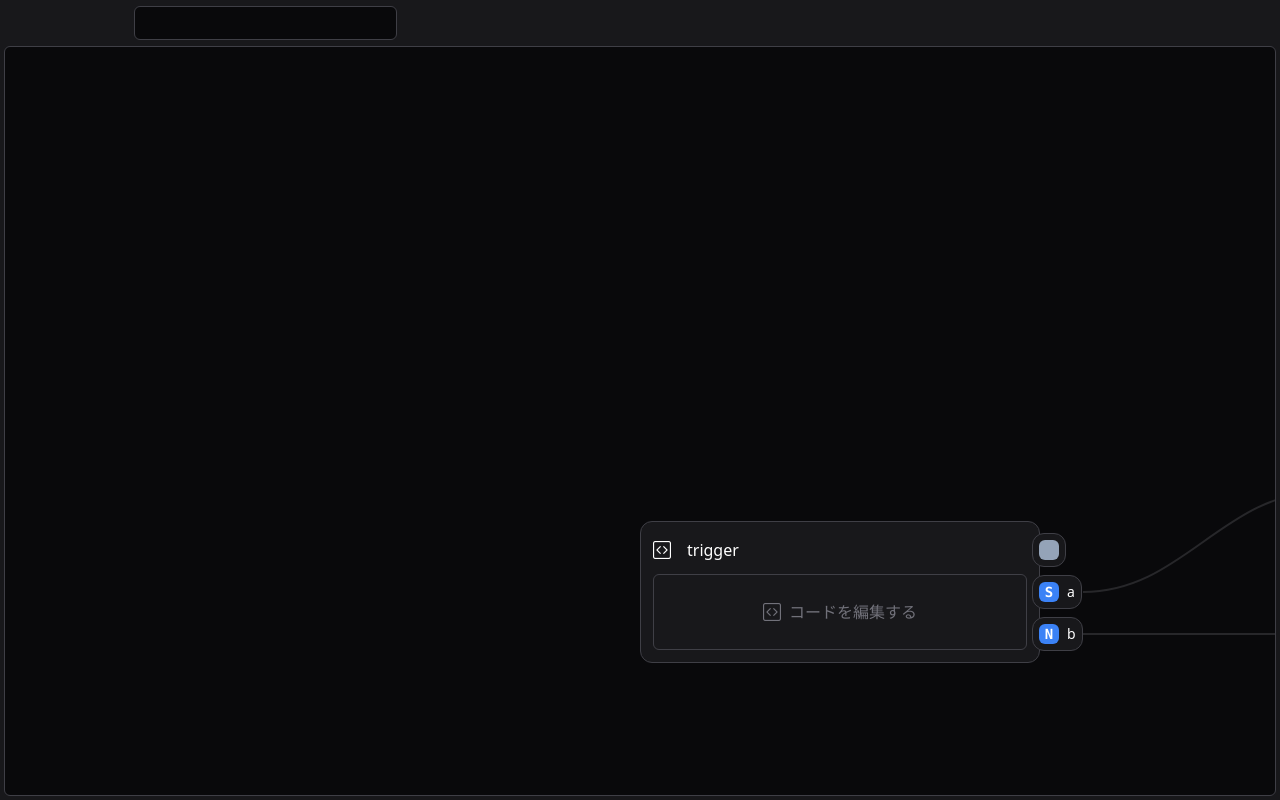
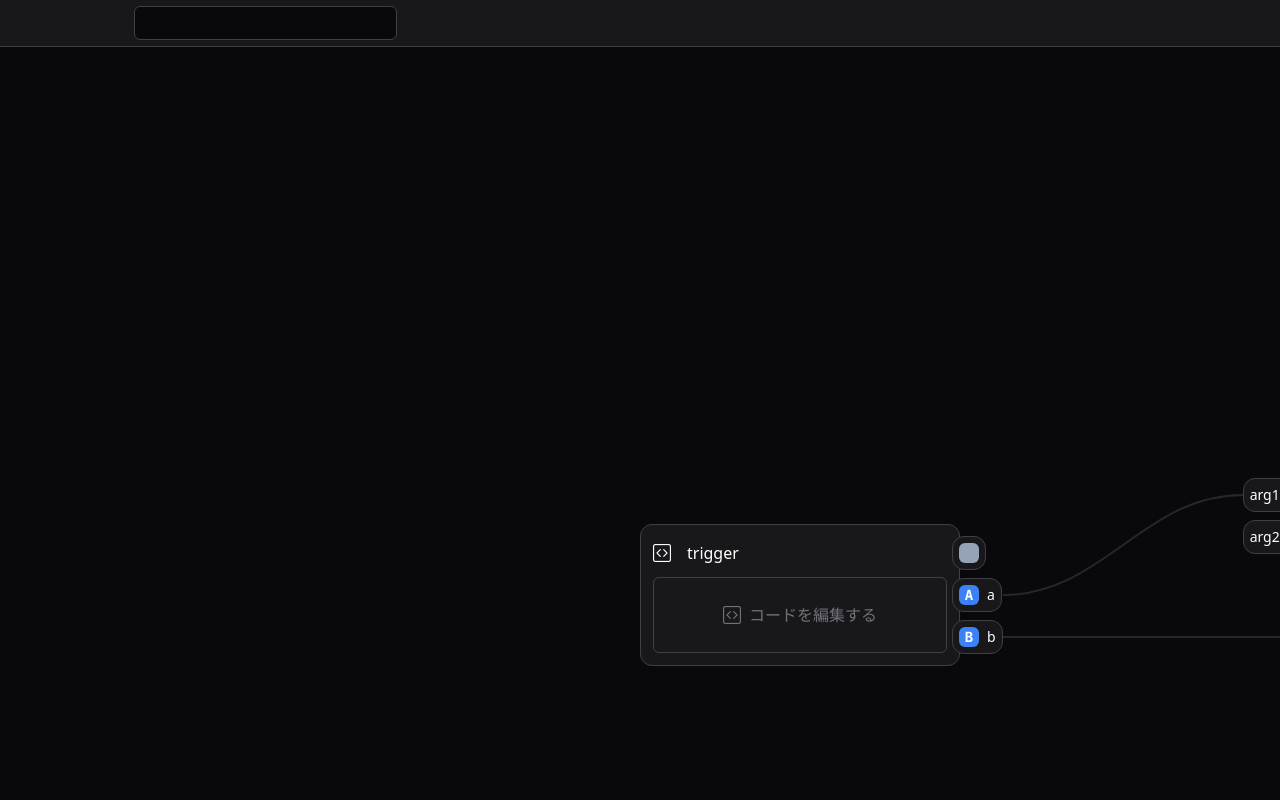
Before and after one commit to Ampoi/Pasta, a Vue app: page / in a window 1280 px wide. Built offline with nearby package versions, Linux system fonts and the light colour scheme.

Commit message:
ブロックのコンポーネントをひとまとめにした

```diff
--- a/src-tauri/tauri.conf.json
+++ b/src-tauri/tauri.conf.json
@@ -23,7 +23,8 @@
         "open": true
       },
       "window": {
-        "startDragging": true
+        "startDragging": true,
+        "maximize": true
       }
     },
     "windows": [
--- a/src/App.vue
+++ b/src/App.vue
@@ -2,13 +2,14 @@
   <div class="w-screen h-screen flex flex-col bg-zinc-900">
     <header
       data-tauri-drag-region
-      class="flex flex-row items-center p-1.5">
+      class="flex flex-row items-center p-1.5"
+      @dblclick="maximizeWindow">
       <div class="basis-32"></div>
       <input
         type="text"
         class="bg-transparent py-1 px-2 rounded-md outline-none border-[1px] border-zinc-700 bg-zinc-950 basis-60 font-bold text-white">
     </header>
-    <main class="m-1 mt-0 grow border-[1px] bg-zinc-950 border-zinc-700 rounded-md relative">
+    <main class="grow border-t-[1px] bg-zinc-950 border-zinc-700 relative">
       <DraggableArea
         v-if="projectPath"
         class="w-full h-full p-4">
@@ -19,17 +20,17 @@
               class="flex flex-col gap-10">
               <div
                 v-for="blockID in row">
-                <TriggerBlockComponent
-                  v-if="blockID == 'trigger'"
+                <div
+                  v-if="!blockID"
+                  class="h-40"/>
+                <BlockComponent
+                  v-else
+                  :isTrigger="blockID == 'trigger'"
                   :blockID
-                  :blockSettings="project.trigger"/>
-                <BlockComponent
-                  v-else-if="blockID"
-                  :blockID
-                  :blockSettings="project.blocks[blockID]"/>
-                <div
-                  v-else
-                  class="h-40"/>
+                  :blockSettings="
+                    blockID == 'trigger'
+                      ? project.trigger
+                      : project.blocks[blockID]"/>
               </div>
             </div>
           </div>
@@ -55,10 +56,15 @@ import { computed, reactive, ref } from 'vue';
 import { createLayers } from "./utils/createLayers"
 import Lines from "./components/lines.vue"
 import DraggableArea from "./components/draggableArea.vue"
-import TriggerBlockComponent from "./components/triggerBlock.vue"
 import { Project } from "./model/project"
+import { appWindow } from '@tauri-apps/api/window';
 
 const projectPath = ref<string>("aaaa")
+
+const maximizeWindow = (event: MouseEvent) => {
+  event.preventDefault()
+  appWindow.maximize()
+}
 
 const project = reactive<Project>({
   trigger: {
--- a/src/components/block.vue
+++ b/src/components/block.vue
@@ -1,7 +1,9 @@
 <template>
   <div class="flex flex-row" ref="block">
     <!--引数-->
-    <div class="flex flex-col items-end gap-2 max-w-[160px] -mr-2 z-10 my-auto py-3">
+    <div
+      class="flex flex-col items-end gap-2 max-w-[160px] -mr-2 z-10 my-auto py-3"
+      v-if="!isTrigger">
       <div class="bg-zinc-900 p-1.5 rounded-xl border-zinc-700 border-[1px] flex flex-row items-center gap-2">
         <div class="size-5 text-sm font-mono rounded-md font-semibold text-white bg-slate-400 grid place-content-center"/>
       </div>
@@ -14,7 +16,7 @@
       />
     </div>
 
-    <div class="flex flex-col gap-2 grow bg-zinc-900 p-3 rounded-xl w-[400px] border-zinc-700 border-[1px]">
+    <div class="flex flex-col gap-2 grow bg-zinc-900 p-3 rounded-xl w-80 border-zinc-700 border-[1px]">
       <div class="flex flex-row items-center gap-2">
         <i class="bi bi-code-square text-lg text-white"/>
         <input
@@ -50,6 +52,7 @@ import Port from "./block/port.vue"
 import { updateBlockRect } from "../utils/blockRects"
 
 const props = defineProps<{
+    isTrigger: boolean
     blockID: string
     blockSettings: Block
 }>()
--- a/src/components/draggableArea.vue
+++ b/src/components/draggableArea.vue
@@ -58,6 +58,7 @@ const resizeMin = 0.25
 const resizeMax = 1
 
 const resize = (event: WheelEvent) => {
+    event.preventDefault()
     size.value += event.deltaY * resizeSpeed
     if(size.value < resizeMin) size.value = resizeMin
     if(size.value > resizeMax) size.value = resizeMax
--- a/src/components/triggerBlock.vue
+++ /dev/null
@@ -1,58 +0,0 @@
-<template>
-  <div class="flex flex-row" ref="block">
-    <div class="flex flex-col gap-2 grow bg-zinc-900 p-3 rounded-xl w-[400px] border-zinc-700 border-[1px]">
-      <div class="flex flex-row items-center gap-2">
-        <i class="bi bi-code-square text-lg text-white"/>
-        <input
-          type="text"
-          class="px-2 py-1 rounded-md bg-transparent outline-zinc-700 text-white"
-          :value="blockSettings.title"
-        />
-      </div>
-      <div class="grow p-4 border-zinc-700 text-zinc-500 border-[1px] rounded-md flex flex-row items-center justify-center gap-2">
-        <i class="bi bi-code-square text-lg"/>
-        <p>コードを編集する</p>
-      </div>
-    </div>
-
-    <!--返り値-->
-    <div class="flex flex-col items-start gap-2 max-w-[160px] -ml-2 z-10 my-auto py-3">
-      <div class="bg-zinc-900 p-1.5 rounded-xl border-zinc-700 border-[1px] flex flex-row items-center gap-2">
-        <div class="size-5 text-sm font-mono rounded-md font-semibold text-white bg-slate-400 grid place-content-center"/>
-      </div>
-      <Port
-        v-for="returnValue in returnValues"
-        :blockID
-        :type="returnValue.type"
-        :name="returnValue.name"
-      />
-    </div>
-  </div>
-</template>
-<script setup lang="ts">
-import { onMounted, ref } from "vue";
-import { Block } from "../model/block";
-import Port from "./block/port.vue"
-import { updateBlockRect } from "../utils/blockRects";
-
-const props = defineProps<{
-    blockID: string
-    blockSettings: Block
-}>()
-
-type Port = {
-  type: string
-  name: string
-}
-
-const returnValues: Port[] =  [
-  { type: "string", name: "a" },
-  { type: "number", name: "b" }
-]
-
-const block = ref<HTMLElement>()
-
-onMounted(() => {
-  updateBlockRect(props.blockID, block.value)
-})
-</script>
```
Also changed, not shown: 1 other file (tests, documents, lock files or other folders).
